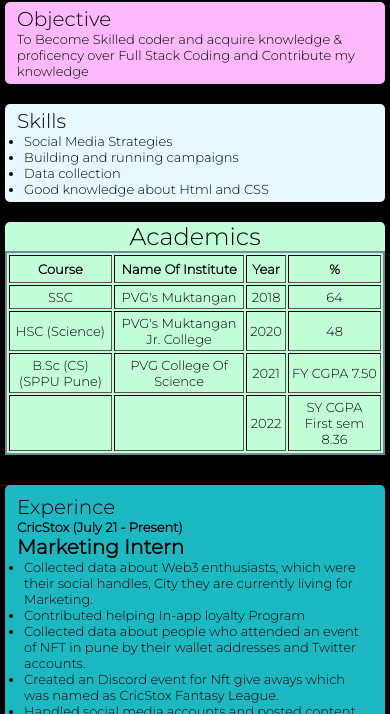
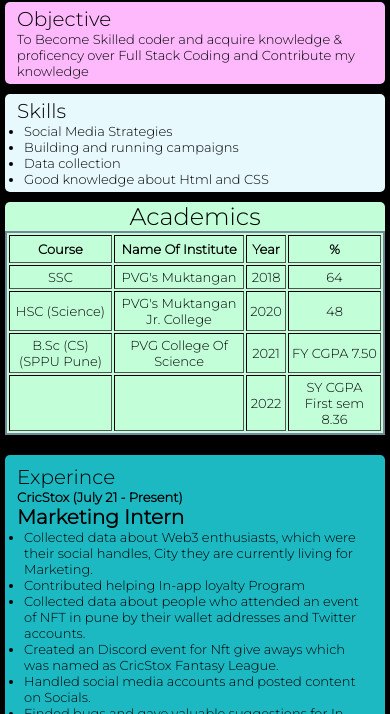
Before and after one commit to shritya/cv, a plain HTML site: page index.html in a window 390 px wide. Shown: the part 130-844 px from the top of the page. Drawn offline with Linux system fonts and the light colour scheme.

Commit message:
Sizing Update

```diff
--- a/style.css
+++ b/style.css
@@ -76,7 +76,7 @@ nav {
   padding: 5px 12px;
   max-width: 557px;
   background-color: #fdb9fc;
-  margin-bottom: 20px;
+  margin-bottom: 10px;
 }
 
 
@@ -85,7 +85,7 @@ nav {
   padding: 5px 12px;
   max-width: 557px;
   background-color: #e8f9fd;
-  margin-bottom: 20px;
+  margin-bottom: 10px;
 }
 
 .left-three {
@@ -150,7 +150,7 @@ footer{
     width: 100%;
     font-size: small;
     flex-direction: column;
-    row-gap: 20px;
+    row-gap: 10px;
   }
   .right {
     padding: 5px;
```
